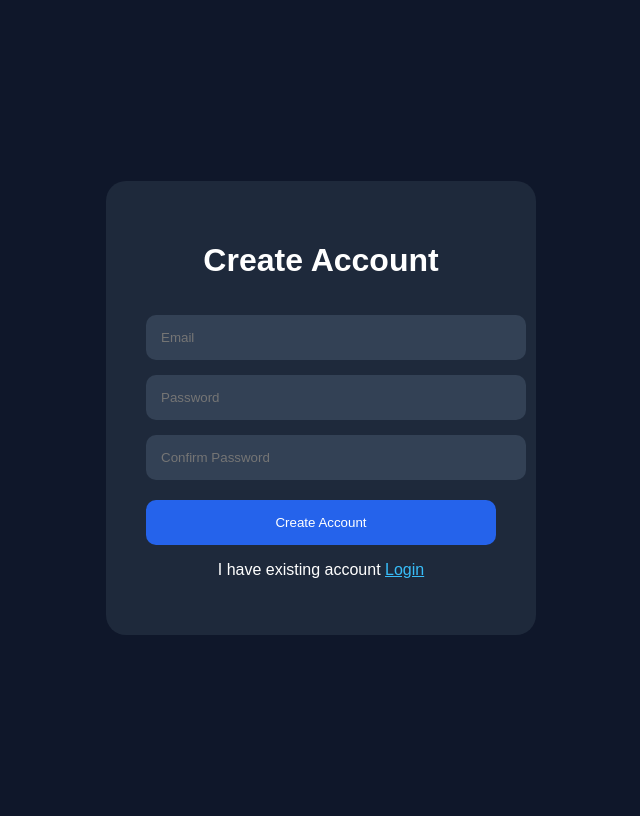
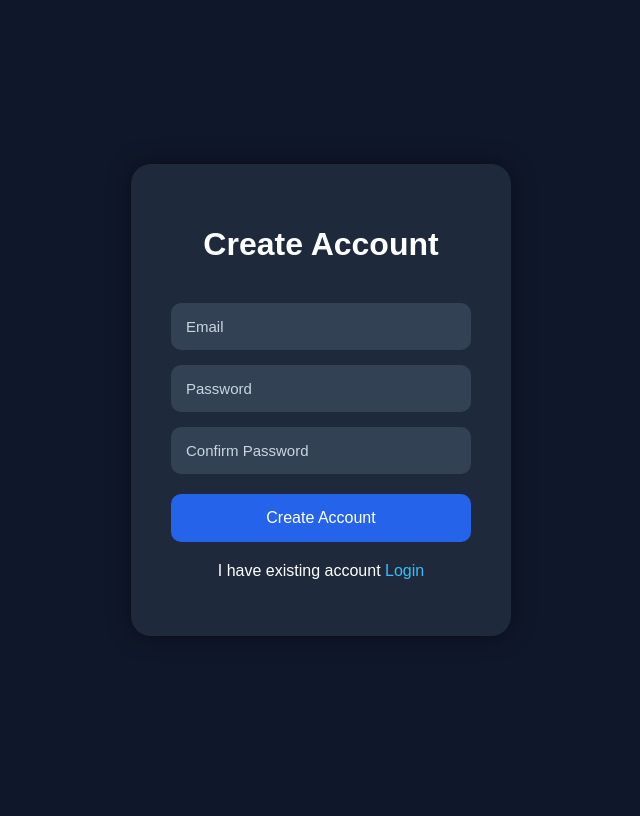
Before and after one commit to placideniyo01-gif/invest-platform, a Django app: page /register/ in a window 1280 px wide. Shown: the whole page, without its empty margins (319-959 px from the left). After the commit the page ends 636 px from the top, so only its background shows below. Run offline with Django 5.2, Linux system fonts and the light colour scheme; parts of the project's set-up code (start-up, migrations or seed data) failed here and were passed over.

Commit message:
updated register page

```diff
--- a/main/views.py
+++ b/main/views.py
@@ -154,10 +154,17 @@ def register_view(request):
         password = request.POST.get("password")
         confirm = request.POST.get("confirm")
 
-        if password != confirm:
+        # CHECK EMPTY FIELDS
+        if not email or not password or not confirm:
+
+            error = "Fill all fields"
+
+        # PASSWORD MATCH
+        elif password != confirm:
 
             error = "Passwords do not match"
 
+        # USER EXISTS
         elif User.objects.filter(
             username=email
         ).exists():
@@ -166,42 +173,47 @@ def register_view(request):
 
         else:
 
-            # CREATE USER
-            user = User.objects.create_user(
-                username=email,
-                email=email,
-                password=password
-            )
+            try:
 
-            # REFERRER
-            referrer = None
+                # CREATE USER
+                user = User.objects.create_user(
+                    username=email,
+                    email=email,
+                    password=password
+                )
 
-            if ref_code:
+                # REFERRER
+                referrer = None
 
-                try:
+                if ref_code:
 
-                    referrer = User.objects.get(
-                        id=ref_code
-                    )
+                    try:
 
-                except:
-                    pass
+                        referrer = User.objects.get(
+                            id=ref_code
+                        )
 
-            # CREATE PROFILE
-            Profile.objects.get_or_create(
-                user=user,
-                defaults={
-                    "referred_by": referrer
-                }
-            )
+                    except:
+                        pass
 
-            return redirect("login")
+                # CREATE PROFILE
+                Profile.objects.create(
+                    user=user,
+                    referred_by=referrer
+                )
+
+                # AUTO LOGIN
+                login(request, user)
+
+                return redirect("dashboard")
+
+            except Exception as e:
+
+                error = str(e)
 
     return render(request, "register.html", {
         "error": error
     })
-
-
 # =========================
 # DASHBOARD
 # =========================
--- a/templates/register.html
+++ b/templates/register.html
@@ -4,9 +4,17 @@
 
     <title>Register</title>
 
+    <meta name="viewport" content="width=device-width, initial-scale=1.0">
+
     <style>
 
+        *{
+            box-sizing:border-box;
+        }
+
         body{
+            margin:0;
+            padding:0;
             background:#0f172a;
             display:flex;
             justify-content:center;
@@ -16,15 +24,18 @@
         }
 
         .card{
-            width:350px;
+            width:100%;
+            max-width:380px;
             background:#1e293b;
             padding:40px;
             border-radius:20px;
+            box-shadow:0 0 25px rgba(0,0,0,0.4);
         }
 
         h1{
             color:white;
             text-align:center;
+            margin-bottom:25px;
         }
 
         input{
@@ -35,6 +46,12 @@
             border-radius:10px;
             background:#334155;
             color:white;
+            font-size:15px;
+            outline:none;
+        }
+
+        input::placeholder{
+            color:#cbd5e1;
         }
 
         button{
@@ -46,43 +63,86 @@
             background:#2563eb;
             color:white;
             cursor:pointer;
+            font-size:16px;
+            transition:0.3s;
+        }
+
+        button:hover{
+            background:#1d4ed8;
         }
 
         p{
             color:white;
             text-align:center;
+            margin-top:20px;
         }
 
         a{
             color:#38bdf8;
+            text-decoration:none;
+        }
+
+        .error{
+            background:#7f1d1d;
+            color:white;
+            padding:12px;
+            border-radius:10px;
+            margin-bottom:15px;
+            text-align:center;
         }
 
     </style>
 
 </head>
+
 <body>
 
 <div class="card">
 
     <h1>Create Account</h1>
 
+    {% if error %}
+        <div class="error">
+            {{ error }}
+        </div>
+    {% endif %}
+
     <form method="POST">
 
         {% csrf_token %}
 
-        <input type="email" name="email" placeholder="Email">
+        <input
+            type="email"
+            name="email"
+            placeholder="Email"
+            required
+        >
 
-        <input type="password" name="password" placeholder="Password">
+        <input
+            type="password"
+            name="password"
+            placeholder="Password"
+            required
+        >
 
-        <input type="password" name="confirm" placeholder="Confirm Password">
+        <input
+            type="password"
+            name="confirm"
+            placeholder="Confirm Password"
+            required
+        >
 
-        <button>Create Account</button>
+        <button type="submit">
+            Create Account
+        </button>
 
     </form>
 
     <p>
         I have existing account
-        <a href="/">Login</a>
+        <a href="/login/">
+            Login
+        </a>
     </p>
 
 </div>
```
